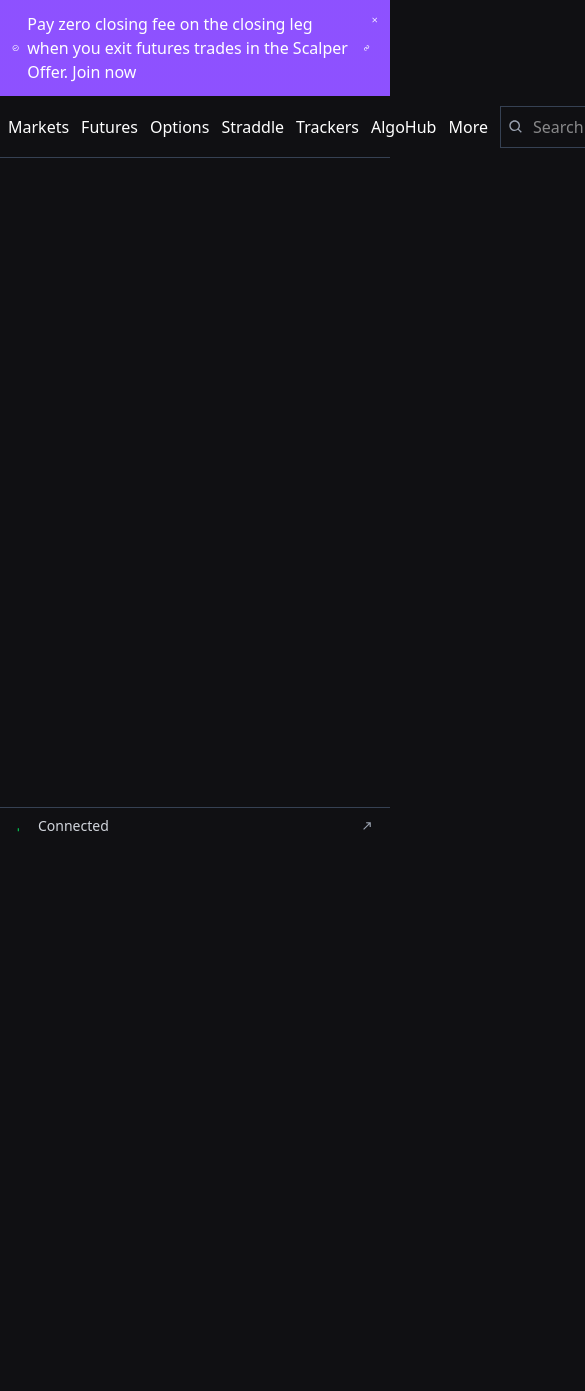
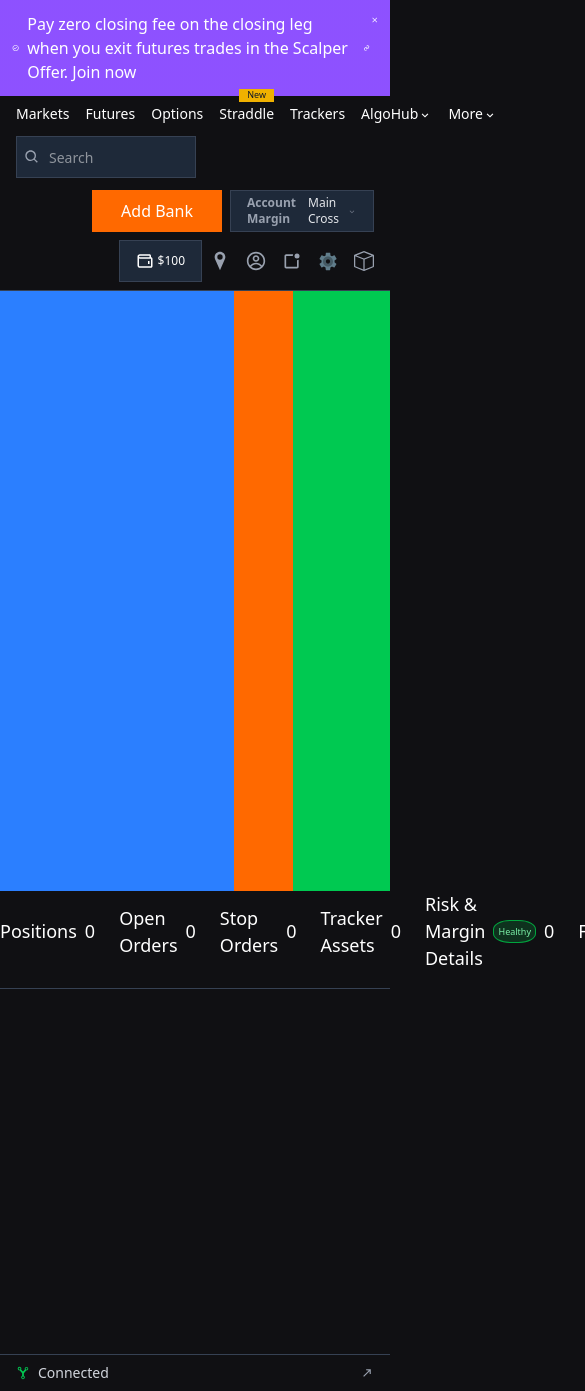
Before and after one commit to heyrapto/delta-exchange, a Next.js app: page / in a window 390 px wide. Shown: the top 1391 px of the page, 585 px wide, since content can reach past the window. Before the commit the page ends 844 px from the top, so only its background shows below. Built offline with nearby package versions, Linux system fonts and the light colour scheme.

Commit message:
Implement ExchangePanel and ExchangeView components; enhance layout and styling in Header, Footer, and AccountMargin components; update global styles for improved responsiveness.

```diff
--- a/src/app/globals.css
+++ b/src/app/globals.css
@@ -1,7 +1,7 @@
 @import "tailwindcss";
 
 body {
-  @apply bg-[#101013] text-white h-[90vh];
+  @apply bg-[#101013] text-white min-h-[90vh];
 }
 
 .container {
--- a/src/app/page.tsx
+++ b/src/app/page.tsx
@@ -5,7 +5,7 @@ import { Banner } from "@/components/ui/banner";
 
 export default function Home() {
   return (
-    <div className="relative mx-auto md:max-w-full lg:max-w-[90%] h-screen">
+    <div className="relative mx-auto w-full xl:max-w-[120rem] min-h-screen">
       <Banner />
       <Header />
       <Exchange />
--- a/src/components/exchange/exchange-panel.tsx
+++ b/src/components/exchange/exchange-panel.tsx
@@ -1,5 +1,66 @@
+"use client"
+
+import { useState } from "react"
+
 export const ExchangePanel = () => {
+    const [activePanel, setActivePanel] = useState(0)
+    const panelTabs = [
+        {
+            id: 0,
+            title: "Positions"
+        },
+        {
+            id: 1,
+            title: "Open Orders"
+        },
+        {
+            id: 2,
+            title: "Stop Orders"
+        },
+        {
+            id: 3,
+            title: "Tracker Assets"
+        },
+        {
+            id: 4,
+            title: "Risk & Margin Details",
+            isHealthy: true,
+        },
+        {
+            id: 5,
+            title: "Fills"
+        },
+        {
+            id: 6,
+            title: "Order History"
+        },
+    ]
+
+    const handlePanelToggle = (id: number) => {
+        setActivePanel(id);
+    };
+
     return (
-        <div></div>
+        <div className="w-full flex flex-col min-h-[500px]">
+            <div className="flex gap-6 border-b pb-4 border-gray-700">
+                {panelTabs.map((p) => (
+                    <div className={`text-white text-[18px] inline-flex items-center gap-2 cursor-pointer relative`} key={p.id} onClick={() => handlePanelToggle(p.id)}>
+                        <h1>{p.title}</h1>
+                        {p.isHealthy && (
+                            <span className="border border-green-600 bg-green-900/50 text-green-300 rounded-[40%] p-1 text-[9px]">Healthy</span>
+                        )}
+
+                        {/* Has to be on the border tho i cant seem to figure it out here */}
+                        {activePanel  && (
+                            <span className="bg-orange-500 w-12 py-[2px] absolute bottom-0 left-0 right-0 mx-auto block"></span>
+                        )}
+                    </div>
+                ))}
+            </div>
+
+             {/* Content */}
+             <div className="p-4">
+             </div>
+        </div>
     )
 }
--- a/src/components/exchange/exchange-view.tsx
+++ b/src/components/exchange/exchange-view.tsx
@@ -1,5 +1,15 @@
+import { TradeCard } from "../ui/trade-card"
+
 export const ExchangeView = () => {
     return (
-        <div className="flex"></div>
+        <div className="flex h-[600px] bg-red-500">
+            <div className="bg-blue-500 w-[60%]"></div>
+
+            <div className="bg-orange-500 w-[15%]"></div>
+
+            <div className="bg-green-500 w-[25%]">
+                <TradeCard />
+            </div>
+        </div>
     )
 }
--- a/src/components/layout/footer.tsx
+++ b/src/components/layout/footer.tsx
@@ -1,11 +1,12 @@
 import { BiSignal1 } from "react-icons/bi";
 import { CgArrowTopRight } from "react-icons/cg";
+import { IoGitNetworkSharp } from "react-icons/io5";
 
 export const Footer = () => {
   return (
     <footer className="absolute bottom-0 left-0 right-0 flex items-center justify-between border-t border-gray-700 px-4 py-2 text-sm text-gray-300">
       <div className="flex items-center gap-2">
-        <BiSignal1 className="text-green-500" />
+        <IoGitNetworkSharp className="text-green-500" />
         <span>Connected</span>
       </div>
       <CgArrowTopRight className="text-gray-400" />
--- a/src/components/layout/header.tsx
+++ b/src/components/layout/header.tsx
@@ -1,6 +1,8 @@
+"use client";
+
 import Image from "next/image";
 import Link from "next/link";
-import { BiNotification, BiSearch } from "react-icons/bi";
+import { BiChevronDown, BiNotification, BiSearch } from "react-icons/bi";
 import { Button } from "../ui/button";
 import { AccountMargin } from "../ui/account-margin";
 import { Wallet } from "../ui/wallet";
@@ -9,45 +11,71 @@ import { CgProfile } from "react-icons/cg";
 import { FcSettings } from "react-icons/fc";
 import { BsBox } from "react-icons/bs";
 import { navItems } from "@/consants";
-import { HeaderAnalytics } from "../ui/header-analytics";
 
 export const Header = () => {
   return (
-    <header className="flex flex-col">
-    <div className="flex items-center justify-between border-b p-2 border-gray-700">
-      <div className="flex items-center gap-3">
+    <header className="w-full border-b border-gray-700 text-white sticky top-0 z-50">
+      <div className="flex flex-wrap items-center justify-between px-4 py-2 gap-3 lg:gap-6">
+        {/* Left section */}
+        <div className="flex flex-wrap items-center gap-3 min-w-0">
+          {/* Logo */}
           {/* <Image src="/logo.svg" alt="Logo" width={100} height={100} /> */}
 
-        <ul className="flex items-center gap-3">
+          {/* Nav */}
+          <ul className="flex flex-wrap items-center gap-4 shrink-0 text-sm">
             {navItems.map((item, index) => (
-                <li key={index}>
-                    <Link href={item.href}>{item.label}</Link>
+              <li key={index} className="relative hover:text-orange-500 transition-colors">
+                {item.hasNew && (
+                    <p className="text-gray-900 absolute top-[-15px] right-0 bg-yellow-500 w-fit px-2 text-center text-[9px]">New</p>
+                )}
+                <Link
+                  href={item.href}
+                  className=" whitespace-nowrap"
+                >
+                  {item.label}
+                </Link>
+                {item.dropdown && (
+                    <BiChevronDown className="inline" />
+                )}
               </li>
             ))}
           </ul>
 
-        <div className="relative">
+          {/* Search */}
+          <div className="relative flex-shrink">
             <BiSearch className="absolute top-1/2 left-2 transform -translate-y-1/2 text-gray-400" />
-            <input type="text" placeholder="Search" className="pl-8 pr-4 py-2 rounded-none border border-gray-700 focus:outline-none focus:ring-2 focus:ring-orange-500" />
+            <input
+              type="text"
+              placeholder="Search"
+              className="pl-8 pr-4 px-4 h-[42px] w-[180px] rounded-none border border-gray-700 focus:outline-none focus:ring-2 focus:ring-orange-500 bg-gray-800 text-sm"
+            />
           </div>
         </div>
 
-      <div className="flex items-center gap-3">
-        <Button variant="primary">Add Bank</Button>
+        {/* Right section */}
+        <div className="flex flex-wrap items-center gap-2 lg:gap-3 justify-end">
+          <Button
+            variant="primary"
+          >
+            Add Bank
+          </Button>
+
           <AccountMargin />
           <Wallet balance="100" />
 
-        <div className="flex gap-2">
-            {[<GiPositionMarker className="cursor-pointer text-gray-400" size={20} />, <CgProfile className="cursor-pointer text-gray-400" size={20} />, <BiNotification className="cursor-pointer text-gray-400" size={20} />, <FcSettings className="cursor-pointer text-gray-400" size={20} />, <BsBox className="cursor-pointer text-gray-400" size={20} />].map((j, i) => (
-                <div key={i}>
-                   {j}
-                </div>
-            ))}
+          <div className="flex gap-4 flex-wrap justify-end">
+            {[GiPositionMarker, CgProfile, BiNotification, FcSettings, BsBox].map(
+              (Icon, i) => (
+                <Icon
+                  key={i}
+                  size={20}
+                  className="cursor-pointer text-gray-400 hover:text-orange-500 transition-colors"
+                />
+              )
+            )}
           </div>
         </div>
       </div>
-
-      {/* <HeaderAnalytics /> */}
     </header>
   );
 };
--- a/src/components/ui/account-margin.tsx
+++ b/src/components/ui/account-margin.tsx
@@ -13,16 +13,16 @@ export const AccountMargin = () => {
     <div className="relative group inline-block text-white">
       {/* Trigger Box */}
       <div
-        className="bg-gray-800 cursor-pointer px-4 py-2 h-[45px] rounded-none flex items-center border border-gray-700 group-hover:border-orange-500 transition-colors duration-150"
+        className="bg-gray-800 cursor-pointer px-4 h-[42px] rounded-none flex items-center border border-gray-700 group-hover:border-orange-500 transition-colors duration-150"
       >
-        <div className="flex items-center justify-between gap-2 w-full">
-          <div>
+        <div className="flex items-center justify-between gap-2 w-[110px]">
+          <div className="flex gap-3">
             <h1 className="text-xs font-bold text-gray-400">Account Margin</h1>
             <p className="text-xs text-gray-200">Main Cross</p>
           </div>
           <BiChevronDown
-            className="text-gray-500 group-hover:text-orange-500 transition-colors"
-            size={20}
+            className="text-gray-500 group-hover:text-orange-500 group-hover:rotate-[180deg] transition-colors"
+            size={25}
           />
         </div>
       </div>
--- a/src/components/ui/button.tsx
+++ b/src/components/ui/button.tsx
@@ -1,12 +1,12 @@
-export const Button = ({ children, variant = "primary" }: { children: React.ReactNode, variant?: "primary" | "secondary" }) => {
+export const Button = ({ children, variant = "primary", className }: { children: React.ReactNode, variant?: "primary" | "secondary", className?: string }) => {
     const variantClasses = {
         primary: "bg-orange-500 text-white",
         secondary: "bg-gray-500 text-white",
     };
 
-    const baseClasses = "px-4 py-2 rounded-none cursor-pointer h-full min-w-[130px]";
+    const baseClasses = "px-4 h-[42px] rounded-none cursor-pointer  min-w-[130px]";
   return (
-    <button className={`${baseClasses} ${variantClasses[variant]}`}>
+    <button className={`${baseClasses} ${className} ${variantClasses[variant]}`}>
       {children}
     </button>
   );
--- /dev/null
+++ b/src/components/ui/trade-card.tsx
@@ -0,0 +1,5 @@
+export const TradeCard = () => {
+    return (
+        <div></div>
+    )
+}
--- a/src/components/ui/wallet.tsx
+++ b/src/components/ui/wallet.tsx
@@ -7,12 +7,12 @@ export const Wallet = ({ balance }: any) => {
     const [hover, setHover] = useState(false);
     return (
         <div
-        className={`bg-gray-800 cursor-pointer h-[45px]  px-4 py-2 flex gap-2 items-center rounded-none border justify-center ${hover ? "border-orange-500" : "border-gray-700"}`}
+        className={`bg-gray-800 cursor-pointer px-4 h-[42px] flex gap-1 items-center rounded-none border justify-center ${hover ? "border-orange-500" : "border-gray-700"}`}
         onMouseEnter={() => setHover(true)}
         onMouseLeave={() => setHover(false)}
         >
-            <BiWallet />
-            <p>${balance}</p>
+            <BiWallet size={18} />
+            <p className="text-xs">${balance}</p>
         </div>
     )
 }
```
Lines whose indentation alone changed are shown as unchanged.
